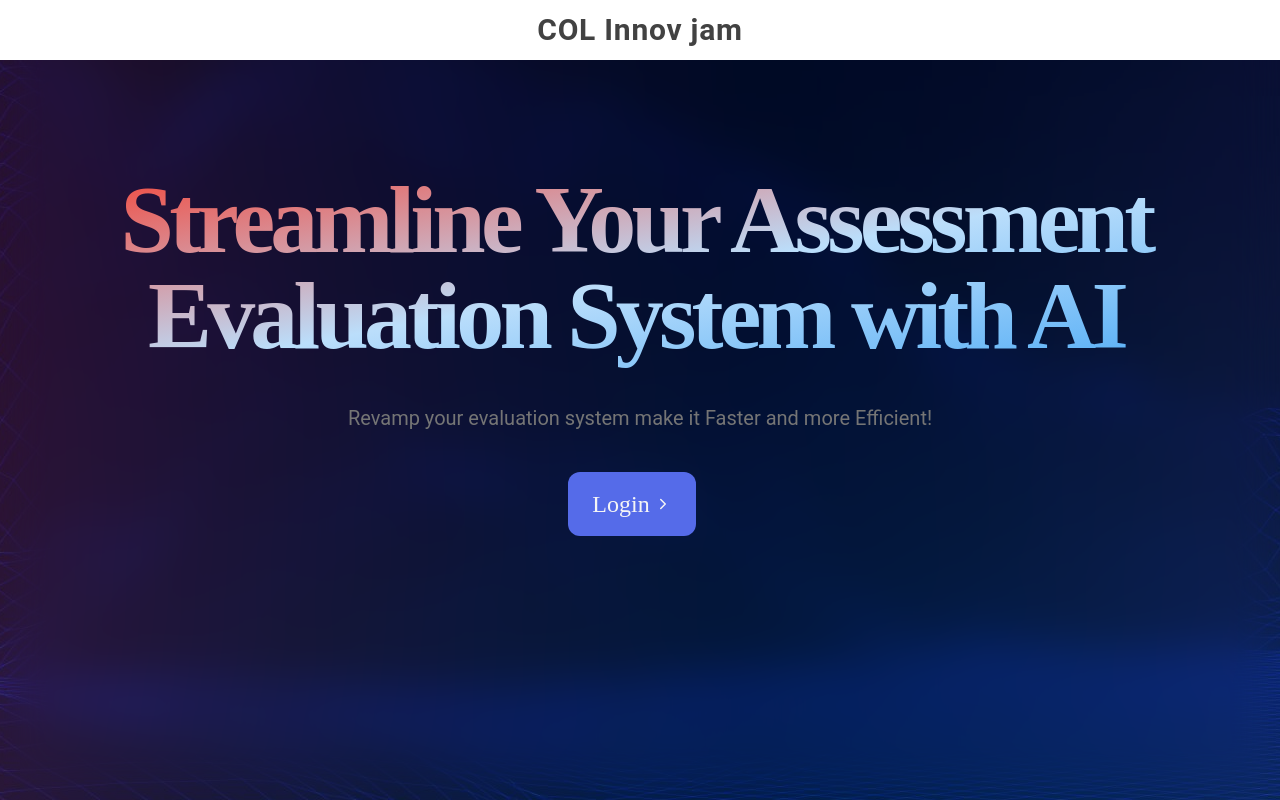
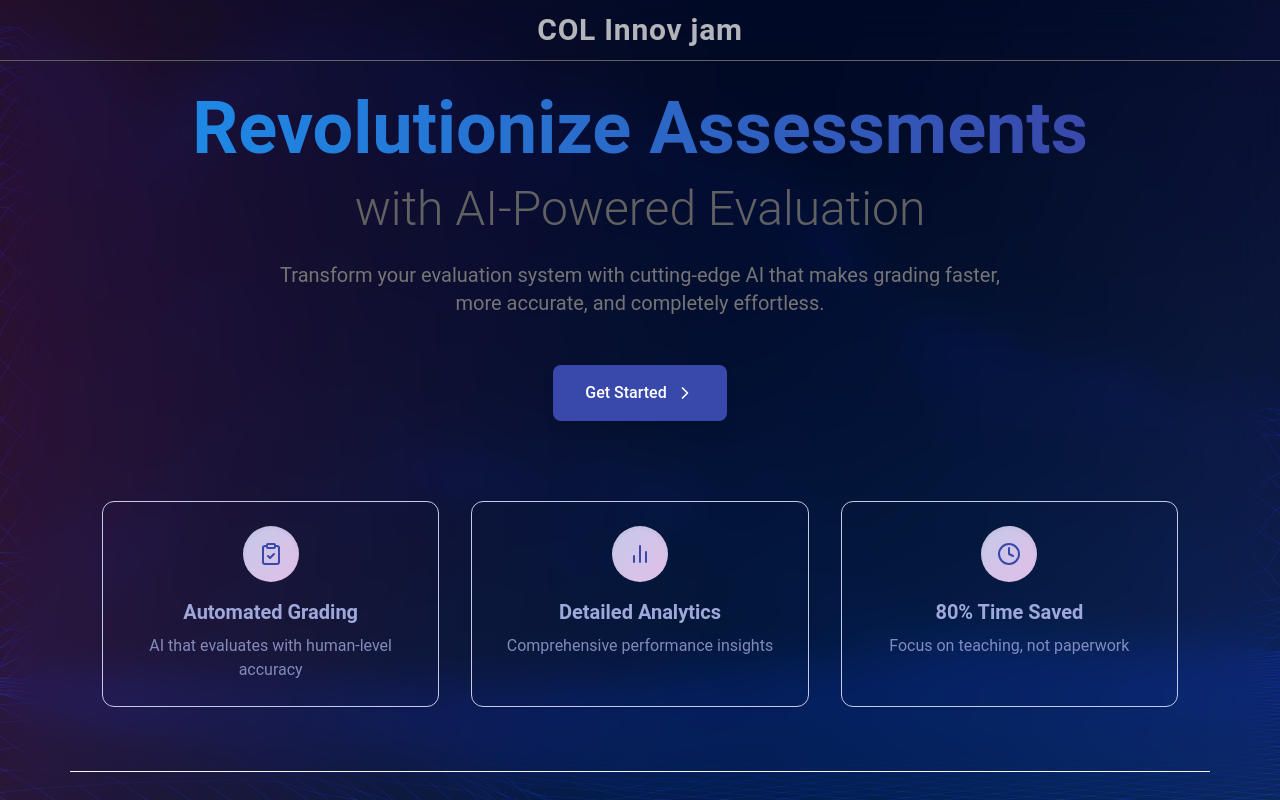
Before and after one commit to devmalya99/iNNOV-JAM-Frontend, a React (Vite) app: page / in a window 1280 px wide. Built offline with nearby package versions, Linux system fonts and the light colour scheme; a web font is replaced by a local one.

Commit message:
v74 made changes to landing page

```diff
--- a/src/Components/Landing/HeroHeader.jsx
+++ b/src/Components/Landing/HeroHeader.jsx
@@ -4,14 +4,15 @@ import Logo from '../../assets/FirstComLogo.png'
 import { ArrowRight } from 'lucide-react';
 const HeroHeader = () => {
   return (
-    <header className="bg-white  px-4 py-3 flex justify-center items-center w-full">
+    <header className="  px-4 py-3 flex justify-center border-b
+    border-gray-700 items-center w-full">
       <div className="flex items-center justify-center ">
 
 
         <div className='flex '>
         <Link to="/">
           {/* <img src={Logo} alt="Logo" className="h-12  object-contain" /> */}
-          <p className='text-3xl font-bold tracking-wide text-gray-800 '>COL Innov jam</p>
+          <p className='text-3xl font-bold tracking-wide text-gray-300/80 '>COL Innov jam</p>
         </Link>
         </div>
 
--- a/src/Components/Landing/HeroLandingPage.jsx
+++ b/src/Components/Landing/HeroLandingPage.jsx
@@ -1,59 +1,142 @@
 import React from 'react';
 import { Link } from 'react-router';
-
 import { RiArrowRightDoubleFill } from 'react-icons/ri';
-import background from "../../assets/background.jpg"
+import background from "../../assets/background.jpg";
 import {
   ChevronRight,
-  Layout,
-  Calendar,
-  BarChart,
-  ArrowBigRight,
-  ArrowRight
+  ArrowRight,
+  BarChart2,
+  ClipboardCheck,
+  Sparkles,
+  Clock,
+  Check
 } from "lucide-react";
 
+const HeroLandingPage = () => {
+  return (
+    <div className="h-[calc(100vh-130px)] flex flex-col ">
+      {/* Main Content */}
+      <main className="flex-grow flex flex-col items-center justify-center px-4 sm:px-6 lg:px-8">
+        <section className="w-full max-w-6xl mx-auto text-center">
+          {/* Animated Gradient Heading */}
+          <h1 className="text-4xl sm:text-5xl lg:text-6xl xl:text-7xl font-bold mb-6">
+            <span className="bg-clip-text text-transparent bg-gradient-to-r from-blue-600 to-indigo-600">
+              Revolutionize Assessments
+            </span>
+            <br />
+            <span className="text-3xl sm:text-4xl lg:text-5xl font-light text-gray-700">
+              with AI-Powered Evaluation
+            </span>
+          </h1>
 
-const HeroLandingPage = () => {
+          {/* Subheading */}
+          <p className="text-lg sm:text-xl text-gray-600 max-w-3xl mx-auto mb-12">
+            Transform your evaluation system with cutting-edge AI that makes grading faster,
+            more accurate, and completely effortless.
+          </p>
 
+          {/* CTA Buttons */}
+          <div className="flex flex-col sm:flex-row justify-center gap-4 mb-20">
+            <Link to='/login' className="group">
+              <button className="flex items-center justify-center px-8 py-4 bg-indigo-600 hover:bg-indigo-700 text-white font-medium rounded-lg shadow-lg hover:shadow-xl transition-all duration-300 group-hover:-translate-y-1">
+                Get Started
+                <ChevronRight size={20} className="ml-2 group-hover:translate-x-1 transition-transform" />
+              </button>
+            </Link>
 
+            {/* <Link to='/demo' className="group">
+              <button className="flex items-center justify-center px-8 py-4 bg-white hover:bg-gray-50 text-indigo-600 border-2 border-indigo-100 font-medium rounded-lg shadow-md hover:shadow-lg transition-all duration-300 group-hover:-translate-y-1">
+                See Demo
+                <ArrowRight size={20} className="ml-2 group-hover:translate-x-1 transition-transform" />
+              </button>
+            </Link> */}
+          </div>
 
-  return (
-    <div className=' '>
+          {/* Features Grid */}
+          <div className="grid grid-cols-1 md:grid-cols-3 gap-8 mb-16">
+            {[
+              {
+                icon: <ClipboardCheck className="w-8 h-8 text-indigo-600" />,
+                title: "Automated Grading",
+                desc: "AI that evaluates with human-level accuracy"
+              },
+              {
+                icon: <BarChart2 className="w-8 h-8 text-indigo-600" />,
+                title: "Detailed Analytics",
+                desc: "Comprehensive performance insights"
+              },
+              {
+                icon: <Clock className="w-8 h-8 text-indigo-600" />,
+                title: "80% Time Saved",
+                desc: "Focus on teaching, not paperwork"
+              }
+            ].map((feature, index) => (
+              <div
+              key={index}
+              className="relative p-6 rounded-xl border border-indigo-100 shadow-sm
 
-<section className="container mx-auto py-20 text-center">
-      <h1 className="text-6xl sm:text-7xl lg:text-8xl font-bold gradient-title pb-6 flex flex-col font-serif">Streamline Your Assessment  Evaluation System with AI</h1>
-      <p className="text-xl text-gray-600 mb-10 max-w-3xl mx-auto mt-4">Revamp your evaluation system make it Faster and more Efficient!</p>
+                        hover:blur-none hover:scale-105
+                        hover:bg-gradient-to-br hover:from-indigo-100 hover:to-purple-100
+                        transition-all duration-500 group overflow-hidden"
+            >
+              {/* Animated background overlay */}
+              <div className="absolute inset-0 bg-[conic-gradient(from_90deg_at_50%_50%,#a78bfa_0%,#7c3aed_50%,#a78bfa_100%)]
+                              opacity-0 group-hover:opacity-10 transition-opacity duration-700 rounded-xl"></div>
 
+              {/* Shiny light effect */}
+              <div className="absolute inset-0 overflow-hidden rounded-xl">
+                <div className="absolute -inset-10 opacity-0 group-hover:opacity-40 transition-opacity duration-700">
+                  <div className="absolute inset-0 bg-[radial-gradient(circle_at_center,_var(--tw-gradient-stops))]
+                                  from-purple-300/50 via-transparent to-transparent blur-lg"></div>
+                </div>
+              </div>
 
-      <div className='flex justify-center'>
+              <div className="relative flex flex-col items-center text-center z-10">
+                {/* Icon with color-shift animation */}
+                <div className="p-4 mb-4 rounded-full
+                               bg-gradient-to-br from-indigo-100 to-purple-100
+                               group-hover:from-indigo-200 group-hover:to-purple-200
+                               shadow-inner group-hover:shadow-md
+                               transition-all duration-500 group-hover:scale-110">
+                  <div className="text-indigo-600 group-hover:text-purple-700 transition-colors duration-500">
+                    {React.cloneElement(feature.icon, { className: "w-6 h-6" })}
+                  </div>
+                </div>
 
-      <Link to='/login'>
-         <div size="lg" className="flex items-center
-         justify-center mr-4 bg-[#556be9] hover:bg-[#2d48df]  px-6 py-4 rounded-xl text-2xl font-serif">
-          Login
-          <ChevronRight size={18} className="ml-1"/>
-         </div>
-         </Link>
+                {/* Text with dramatic color shift */}
+                <h3 className="text-xl font-semibold mb-2
+                              text-indigo-200 group-hover:text-purple-900
+                              transition-colors duration-500">
+                  {feature.title}
+                </h3>
+                <p className="text-indigo-200/80 group-hover:text-purple-800/90
+                            transition-colors duration-500">
+                  {feature.desc}
+                </p>
+              </div>
 
-         {/* Book consultaion page */}
+              {/* Border glow effect */}
+              <div className="absolute inset-0 rounded-xl border-2 border-transparent
+                             group-hover:border-purple-200/50 pointer-events-none
+                             transition-all duration-700"></div>
+            </div>
+            ))}
+          </div>
+        </section>
+      </main>
 
-         {/* <Link to="/book-consultation">
-         <div size="lg" className="flex items-center justify-center mr-4 bg-[#5069fa] px-4 py-2 rounded-lg">
-         Learn More
-          <ChevronRight size={18} varient="outline" className="ml-1"/>
-         </div>
-         </Link> */}
-
-      </div>
-
-
-     </section>
-
-
-
-
-
-
+      {/* Footer */}
+      <footer className="py-6 border-t border-gray-100">
+        <div className="container mx-auto px-4 flex flex-col md:flex-row justify-between items-center">
+          <div className="flex items-center space-x-2 mb-4 md:mb-0">
+            <Check className="text-indigo-500" />
+            <span className="font-medium text-gray-700">AI Marking Assistant</span>
+          </div>
+          <div className="text-sm text-gray-500">
+            © {new Date().getFullYear()} All rights reserved • Version 4.0
+          </div>
+        </div>
+      </footer>
     </div>
   );
 };
--- a/src/services/FetchAssignedLearnersByAssessment.js
+++ b/src/services/FetchAssignedLearnersByAssessment.js
@@ -4,12 +4,31 @@ import axios from "axios";
 const VITE_API_URL = import.meta.env.VITE_API_URL;
 
 const fetchLearnersByAssessment = async (assessmentId) => {
+  try {
+    const response = await axios.get(
+      `${VITE_API_URL}/api/assigned-assessments/get-assessment-by-assessmentId/${assessmentId}`
+    );
 
-  // http://192.168.1.40:7000/api/assigned-assessments/get-assessment-by-assessmentId/67a7242ecaceb779454066a5
-
-  const response = await axios.get(`${VITE_API_URL}/api/assigned-assessments/get-assessment-by-assessmentId/${assessmentId}`);
-  console.log("view learners data]", response);
-  return response.data.assigned_learners || [];
+    console.log("view learners data]", response);
+    return response.data.assigned_learners || [];
+  } catch (error) {
+    // Handle different types of errors appropriately
+    if (error.response) {
+      // The request was made and the server responded with a status code
+      // that falls out of the range of 2xx
+      console.error('Server responded with error status:', error.response.status);
+      console.error('Error data:', error.response.data);
+      throw new Error(`Server error: ${error.response.status} - ${error.response.data.message || 'Unknown error'}`);
+    } else if (error.request) {
+      // The request was made but no response was received
+      console.error('No response received:', error.request);
+      throw new Error('Network error - No response received from server');
+    } else {
+      // Something happened in setting up the request that triggered an Error
+      console.error('Request setup error:', error.message);
+      throw new Error(`Request error: ${error.message}`);
+    }
+  }
 };
 
 export const FetchAssignedLearnersByAssessments = (assessmentId) => {
```
Also changed, not shown: 1 other file (tests, documents, lock files or other folders).
